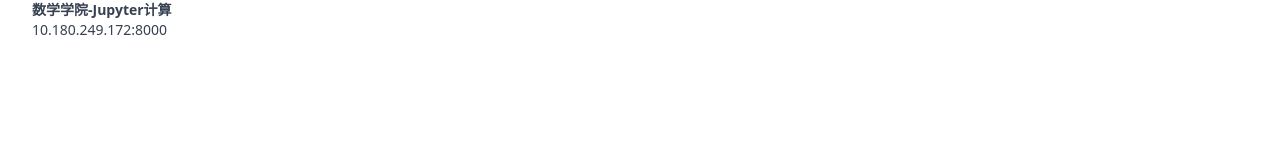
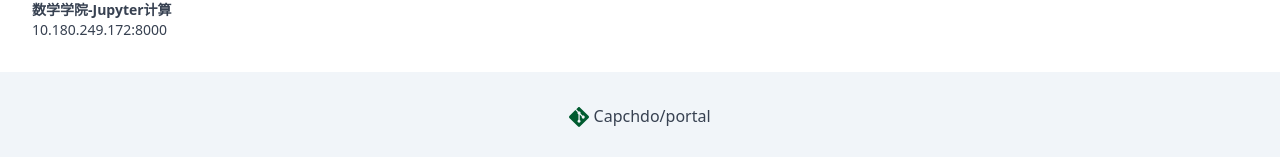
Before and after one commit to Capchdo/portal, a SvelteKit app: page / in a window 1280 px wide. Shown: the part 6904-7061 px from the top of the page. Before the commit the page ends 7040 px from the top, so only its background shows below. Built offline with nearby package versions, Linux system fonts and the light colour scheme.

Commit message:
feat: Link GitHub

```diff
--- a/src/routes/+page.svelte
+++ b/src/routes/+page.svelte
@@ -37,7 +37,7 @@
   }
 </script>
 
-<div class="mx-auto max-w-2xl px-4 py-4 sm:px-6 sm:py-24 lg:max-w-7xl lg:px-8">
+<div class="mx-auto max-w-2xl px-4 pt-4 sm:px-6 sm:pt-24 lg:max-w-7xl lg:px-8">
   <div class="flex">
     <h1 class="flex-1 text-2xl font-bold tracking-tight text-gray-900">Portal</h1>
     <a class="text-gray-900" href="https://webvpn.swo.moe" target="_blank"
@@ -95,3 +95,19 @@
     </ul>
   {/each}
 </div>
+
+<footer class="mt-8 bg-slate-100 py-4 text-center sm:py-8">
+  <a class="text-gray-700" href="https://github.com/Capchdo/portal" target="_blank">
+    <!-- https://simpleicons.org git -->
+    <svg
+      class="inline size-5 align-text-bottom text-bit-dark-green"
+      xmlns="http://www.w3.org/2000/svg"
+      viewBox="0 0 24 24"
+      fill="currentColor"
+      ><path
+        d="M23.546 10.93L13.067.452c-.604-.603-1.582-.603-2.188 0L8.708 2.627l2.76 2.76c.645-.215 1.379-.07 1.889.441.516.515.658 1.258.438 1.9l2.658 2.66c.645-.223 1.387-.078 1.9.435.721.72.721 1.884 0 2.604-.719.719-1.881.719-2.6 0-.539-.541-.674-1.337-.404-1.996L12.86 8.955v6.525c.176.086.342.203.488.348.713.721.713 1.883 0 2.6-.719.721-1.889.721-2.609 0-.719-.719-.719-1.879 0-2.598.182-.18.387-.316.605-.406V8.835c-.217-.091-.424-.222-.6-.401-.545-.545-.676-1.342-.396-2.009L7.636 3.7.45 10.881c-.6.605-.6 1.584 0 2.189l10.48 10.477c.604.604 1.582.604 2.186 0l10.43-10.43c.605-.603.605-1.582 0-2.187"
+      /></svg
+    >
+    Capchdo/portal
+  </a>
+</footer>
```
